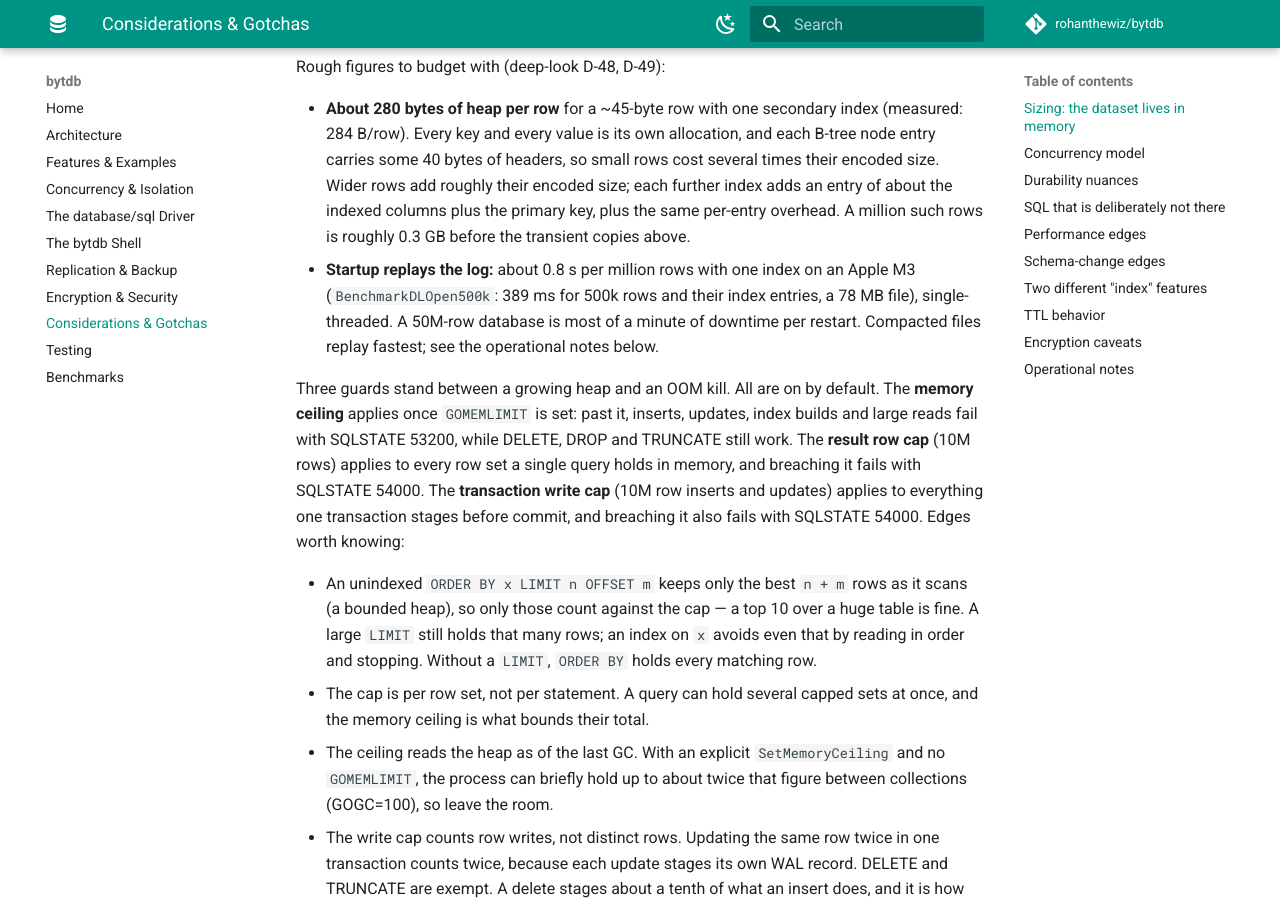
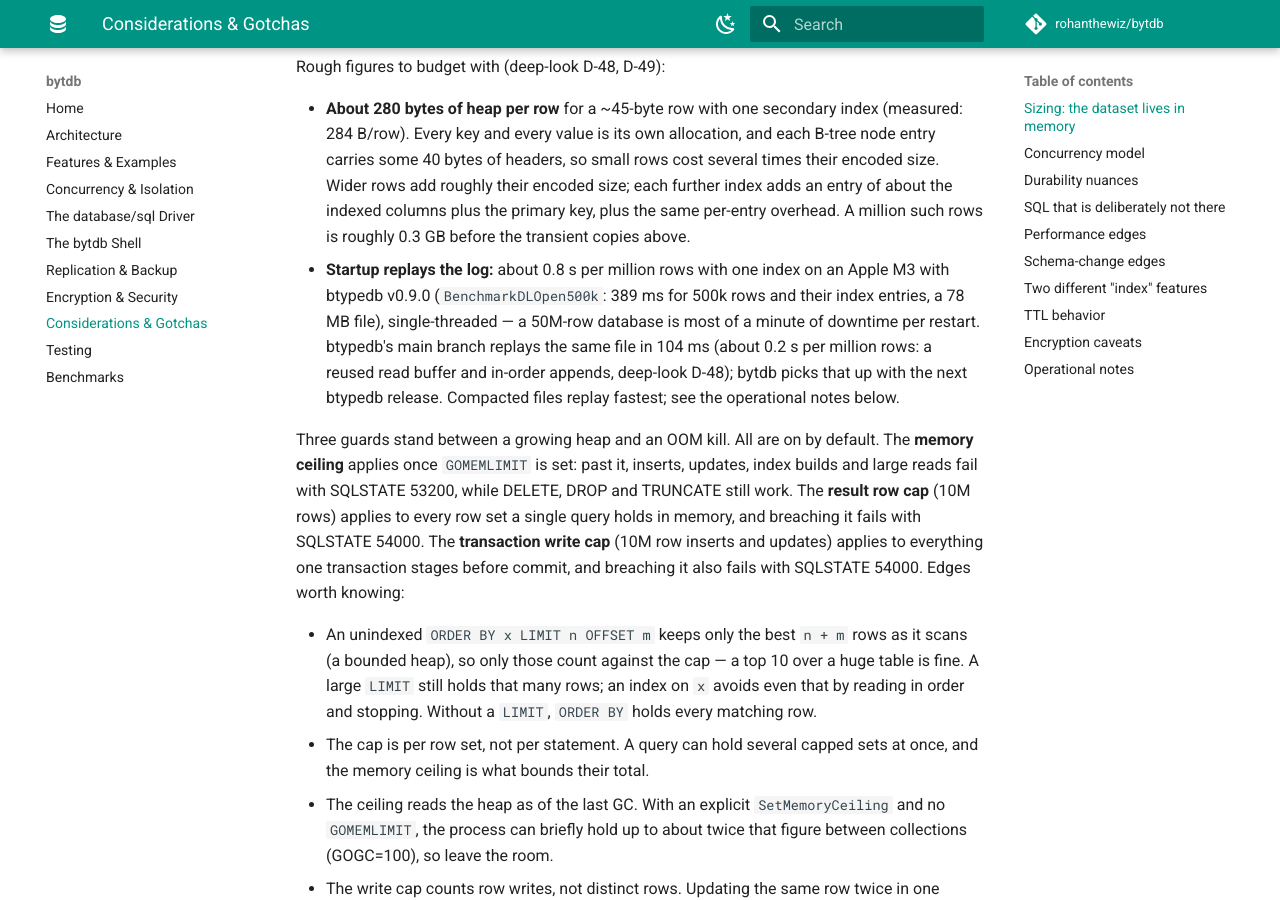
Before and after one commit to rohanthewiz/bytdb, an MkDocs documentation site: the page built from docs/gotchas.md, in a window 1280 px wide and 900 px high, scrolled down 386 px. Built offline with MkDocs 1.6.1 and Material for MkDocs 9.7.7, drawn with Linux system fonts in a browser that asks for light colours; comment, search, counter and statistics services are not loaded.

Commit message:
Docs: restart cost with btypedb main's faster replay (D-48)
btypedb main (ad77fd8) replays BenchmarkDLOpen500k's file in 104 ms
against 389 ms with the pinned v0.9.0. docs/gotchas.md states both and
that bytdb gets the speedup with the next btypedb release; N-044 notes
the extra release decision (btypedb tag + go.mod bump).

Co-Authored-By: Claude Opus 5.5 <noreply@anthropic.com>

```diff
--- a/docs/gotchas.md
+++ b/docs/gotchas.md
@@ -21,9 +21,12 @@ Rough figures to budget with (deep-look D-48, D-49):
   indexed columns plus the primary key, plus the same per-entry overhead. A
   million such rows is roughly 0.3 GB before the transient copies above.
 - **Startup replays the log:** about 0.8 s per million rows with one index
-  on an Apple M3 (`BenchmarkDLOpen500k`: 389 ms for 500k rows and their
-  index entries, a 78 MB file), single-threaded. A 50M-row database is
-  most of a minute of downtime per restart. Compacted files replay fastest;
+  on an Apple M3 with btypedb v0.9.0 (`BenchmarkDLOpen500k`: 389 ms for 500k
+  rows and their index entries, a 78 MB file), single-threaded — a 50M-row
+  database is most of a minute of downtime per restart. btypedb's main
+  branch replays the same file in 104 ms (about 0.2 s per million rows:
+  a reused read buffer and in-order appends, deep-look D-48); bytdb picks
+  that up with the next btypedb release. Compacted files replay fastest;
   see the operational notes below.
 
 Three guards stand between a growing heap and an OOM kill. All are on by
```
Also changed, not shown: ai_docs/todo/next-list.md (+5 -1 lines).
